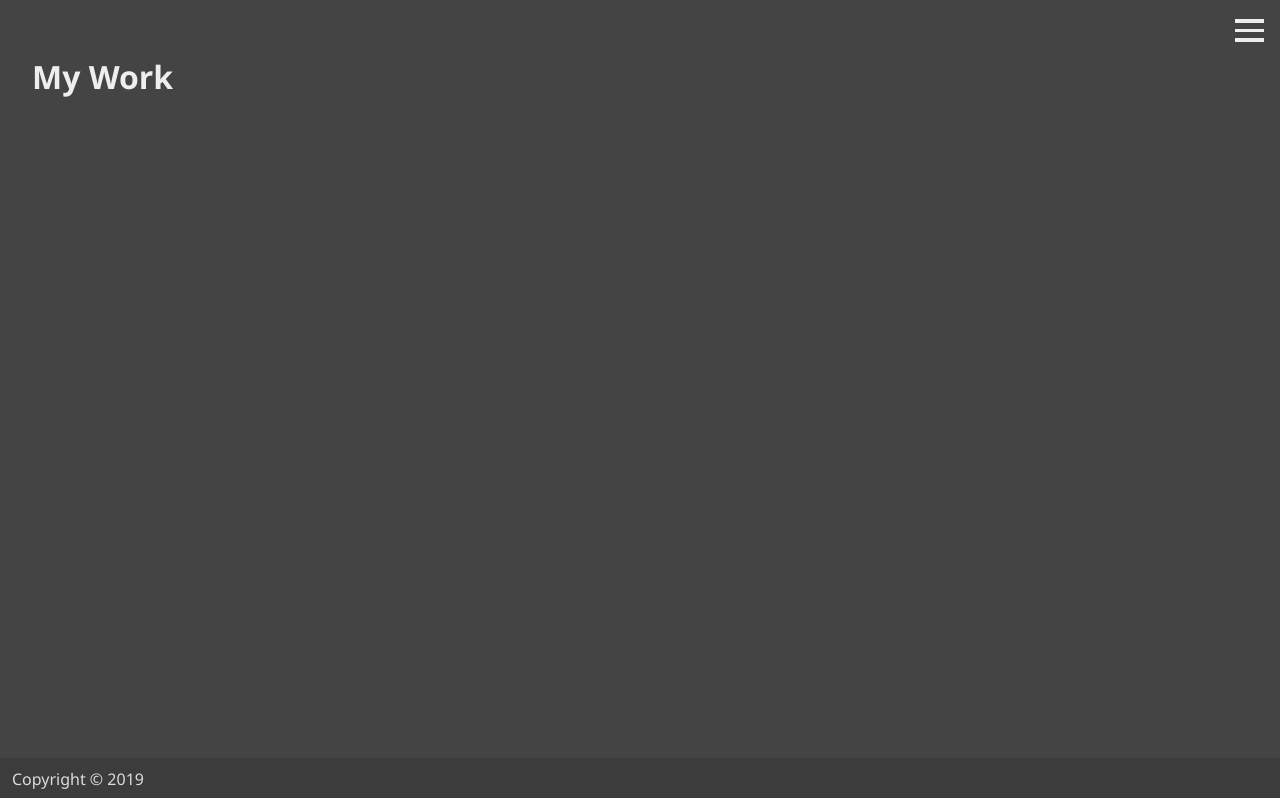
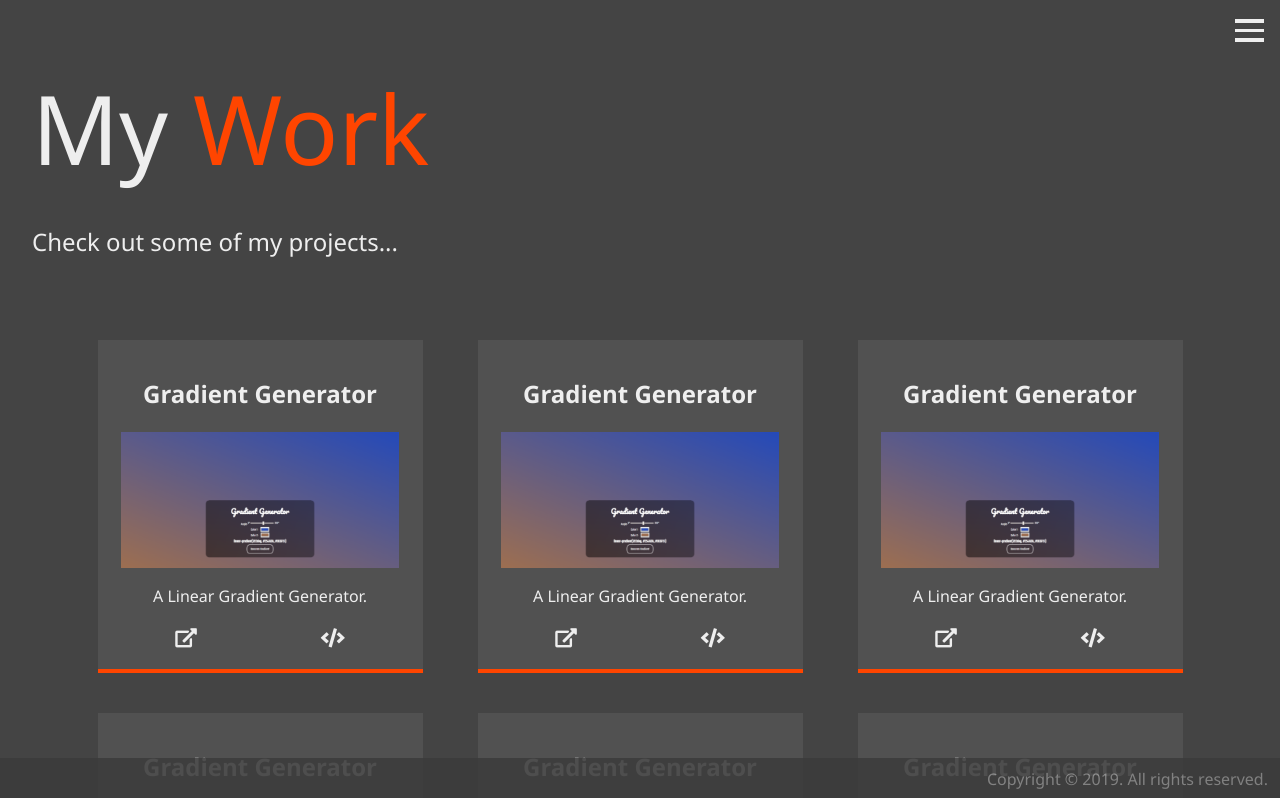
Before and after one commit to asjadjawed/portfolio, a React (Create React App) app: page /work in a window 1280 px wide. Shown: the top 798 px of the page. Built offline with nearby package versions, Linux system fonts and the light colour scheme.

Commit message:
Porfolio Website v.1 completed.

```diff
--- a/src/App.scss
+++ b/src/App.scss
@@ -17,6 +17,9 @@ footer {
   box-sizing: border-box;
   opacity: 0.9;
   margin-top: 5rem;
+  font-weight: 100;
+  color: darken((setTextColor($primary-color)), 40);
+  text-align: right;
 }
 
 @include background;
--- a/src/App.tsx
+++ b/src/App.tsx
@@ -38,7 +38,9 @@ class App extends Component {
               <Route path="/work" component={MyWork} />
             </Switch>
           </main>
-          <footer>Copyright &copy; {new Date().getFullYear()}</footer>
+          <footer>
+            Copyright &copy; {new Date().getFullYear()}. All rights reserved.
+          </footer>
         </div>
       </Router>
     );
--- a/src/_config.scss
+++ b/src/_config.scss
@@ -7,7 +7,7 @@
 }
 
 $primary-color: #444;
-$secondary-color: #eece1a;
+$secondary-color: orangered;
 
 $primary-font: "Segoe UI", Tahoma, Geneva, Verdana, sans-serif;
 
--- a/src/components/AboutMe/AboutMe.scss
+++ b/src/components/AboutMe/AboutMe.scss
@@ -53,7 +53,7 @@
   }
 }
 
-@include mediaLarge {
+@include mediaXLarge {
   .AboutMe--main {
     grid-template-columns: repeat(3, 1fr);
     grid-template-areas:
--- a/src/components/Card/Card.scss
+++ b/src/components/Card/Card.scss
@@ -6,5 +6,28 @@
   background: lighten($primary-color, 5);
   border-bottom: 0.3rem solid $secondary-color;
   display: inline-block;
-  width: 300px;
 }
+
+@include mediaSmall {
+  .Card {
+    width: 300px;
+  }
+}
+
+@include mediaMedium {
+  .Card {
+    width: 350px;
+  }
+}
+
+@include mediaLarge {
+  .Card {
+    width: 450px;
+  }
+}
+
+@include mediaXLarge {
+  .Card {
+    width: 350px;
+  }
+}
--- a/src/components/ContactMe/ContactMe.scss
+++ b/src/components/ContactMe/ContactMe.scss
@@ -1 +1,41 @@
 @import "../../config";
+
+.ContactMe {
+  margin-bottom: 5rem;
+
+  &--heading {
+    @include heading;
+  }
+
+  &--subHeading {
+    @include subheading;
+  }
+
+  &--text-secondaryColor {
+    color: $secondary-color;
+  }
+
+  &--main {
+    display: flex;
+    flex-wrap: wrap;
+    justify-content: space-evenly;
+    align-items: center;
+    margin-top: 5rem;
+  }
+
+  &--contact {
+    border: 0.3rem white solid;
+    margin: 1rem;
+    padding: 0.75rem 1.5rem;
+    @include transitionEase;
+
+    &:hover {
+      padding: 0.5rem 1.2rem;
+      background: $secondary-color;
+
+      .ContactMe--text-secondaryColor {
+        color: setTextColor($secondary-color);
+      }
+    }
+  }
+}
--- a/src/components/ContactMe/ContactMe.tsx
+++ b/src/components/ContactMe/ContactMe.tsx
@@ -5,7 +5,30 @@ import "./ContactMe.scss";
 export default function ContactMe() {
   return (
     <div className="ContactMe">
-      <h1>Contact Me</h1>
+      <h1 className="ContactMe--heading">
+        Contact <span className="ContactMe--text-secondaryColor">Me</span>
+      </h1>
+      <h2 className="ContactMe--subHeading">You can reach me via...</h2>
+      <div className="ContactMe--main">
+        <div className="ContactMe--contact">
+          <h3>
+            <span className="ContactMe--text-secondaryColor">Email: </span>
+            asjadjawed@gmail.com
+          </h3>
+        </div>
+        <div className="ContactMe--contact">
+          <h3>
+            <span className="ContactMe--text-secondaryColor">Phone: </span>
+            +92 (333) 2168446
+          </h3>
+        </div>
+        <div className="ContactMe--contact">
+          <h3>
+            <span className="ContactMe--text-secondaryColor">Address: </span>
+            Suite#206, PECHS Community Center, PECHS - 2, KHI - PK
+          </h3>
+        </div>
+      </div>
     </div>
   );
 }
--- a/src/components/MyWork/MyWork.scss
+++ b/src/components/MyWork/MyWork.scss
@@ -1 +1,45 @@
 @import "../../config";
+
+.MyWork {
+  margin-bottom: 5rem;
+
+  &--heading {
+    @include heading;
+  }
+
+  &--subHeading {
+    @include subheading;
+  }
+
+  &--text-secondaryColor {
+    color: $secondary-color;
+  }
+
+  &--main {
+    max-width: 1100px;
+    margin: 5rem auto;
+    display: grid;
+    grid-gap: 2.5rem;
+    align-items: center;
+    justify-items: center;
+  }
+}
+
+@include mediaSmall {
+  .MyWork--main {
+    grid-template-columns: 1fr;
+    align-items: stretch;
+  }
+}
+
+@include mediaLarge {
+  .MyWork--main {
+    grid-template-columns: repeat(2, 1fr);
+  }
+}
+
+@include mediaXLarge {
+  .MyWork--main {
+    grid-template-columns: repeat(3, 1fr);
+  }
+}
--- a/src/components/MyWork/MyWork.tsx
+++ b/src/components/MyWork/MyWork.tsx
@@ -1,11 +1,73 @@
 import React from "react";
 
+import Project from "../Project/Project";
+
 import "./MyWork.scss";
+
+import imageGradientGenerator from "../../images/gradient-generator.png";
 
 export default function MyWork() {
   return (
     <div className="MyWork">
-      <h1>My Work</h1>
+      <h1 className="MyWork--heading">
+        My <span className="MyWork--text-secondaryColor">Work</span>
+      </h1>
+      <h2 className="MyWork--subHeading">Check out some of my projects...</h2>
+      <div className="MyWork--main">
+        <Project
+          projectID="gradientGenerator"
+          heading="Gradient Generator"
+          description="A Linear Gradient Generator."
+          image={imageGradientGenerator}
+          liveLink={"https://asjadjawed.github.io/gradient-generator/"}
+          sourceLink={"https://github.com/asjadjawed/gradient-generator"}
+        />
+
+        <Project
+          projectID="gradientGenerator"
+          heading="Gradient Generator"
+          description="A Linear Gradient Generator."
+          image={imageGradientGenerator}
+          liveLink={"https://asjadjawed.github.io/gradient-generator/"}
+          sourceLink={"https://github.com/asjadjawed/gradient-generator"}
+        />
+
+        <Project
+          projectID="gradientGenerator"
+          heading="Gradient Generator"
+          description="A Linear Gradient Generator."
+          image={imageGradientGenerator}
+          liveLink={"https://asjadjawed.github.io/gradient-generator/"}
+          sourceLink={"https://github.com/asjadjawed/gradient-generator"}
+        />
+
+        <Project
+          projectID="gradientGenerator"
+          heading="Gradient Generator"
+          description="A Linear Gradient Generator."
+          image={imageGradientGenerator}
+          liveLink={"https://asjadjawed.github.io/gradient-generator/"}
+          sourceLink={"https://github.com/asjadjawed/gradient-generator"}
+        />
+
+        <Project
+          projectID="gradientGenerator"
+          heading="Gradient Generator"
+          description="A Linear Gradient Generator."
+          image={imageGradientGenerator}
+          liveLink={"https://asjadjawed.github.io/gradient-generator/"}
+          sourceLink={"https://github.com/asjadjawed/gradient-generator"}
+        />
+
+        <Project
+          projectID="gradientGenerator"
+          heading="Gradient Generator"
+          description="A Linear Gradient Generator."
+          image={imageGradientGenerator}
+          liveLink={"https://asjadjawed.github.io/gradient-generator/"}
+          sourceLink={"https://github.com/asjadjawed/gradient-generator"}
+        />
+      </div>
     </div>
   );
 }
--- /dev/null
+++ b/src/components/Project/Project.scss
@@ -0,0 +1,61 @@
+@import "../../config";
+
+.Project {
+  box-sizing: border-box;
+  padding: 1rem;
+  background: lighten($primary-color, 5);
+  border-bottom: 0.3rem solid $secondary-color;
+  display: inline-block;
+
+  &--heading {
+    text-align: center;
+  }
+
+  &--image {
+    display: block;
+    width: 95%;
+    margin: 0 auto;
+  }
+
+  &--description {
+    text-align: center;
+  }
+
+  &--buttons {
+    display: flex;
+    justify-content: space-around;
+
+    a {
+      text-decoration: none;
+      color: setTextColor($primary-color);
+      font-size: 1.2rem;
+      @include transitionEase;
+
+      &:hover {
+        color: $secondary-color;
+      }
+
+      &-selected {
+        color: $secondary-color;
+      }
+    }
+  }
+}
+
+@include mediaSmall {
+  .Project {
+    width: 300px;
+  }
+}
+
+@include mediaMedium {
+  .Project {
+    width: 350px;
+  }
+}
+
+@include mediaXLarge {
+  .Project {
+    width: 325px;
+  }
+}
--- /dev/null
+++ b/src/components/Project/Project.tsx
@@ -0,0 +1,45 @@
+import React, { Component } from "react";
+
+import "./Project.scss";
+
+interface IProjectProps {
+  projectID: string;
+  heading: string;
+  description: string;
+  image: string;
+  liveLink: string;
+  sourceLink: string;
+}
+
+export default class Project extends Component<IProjectProps> {
+  public render() {
+    const {
+      projectID,
+      heading,
+      description,
+      image,
+      liveLink,
+      sourceLink
+    } = this.props;
+
+    return (
+      <div className={`Project Project--${projectID}`}>
+        <h2 className="Project--heading">{heading}</h2>
+        <img className="Project--image" src={image} alt={heading} />
+        <p className="Project--description">{description}</p>
+        <div className="Project--buttons">
+          <div className="Project--live">
+            <a href={liveLink} target="_blank">
+              <i className="fas fa-external-link-alt" />
+            </a>
+          </div>
+          <div className="Project--source">
+            <a href={sourceLink} target="_blank">
+              <i className="fas fa-code" />
+            </a>
+          </div>
+        </div>
+      </div>
+    );
+  }
+}
```
Also changed, not shown: src/images/gradient-generator.png (added).
